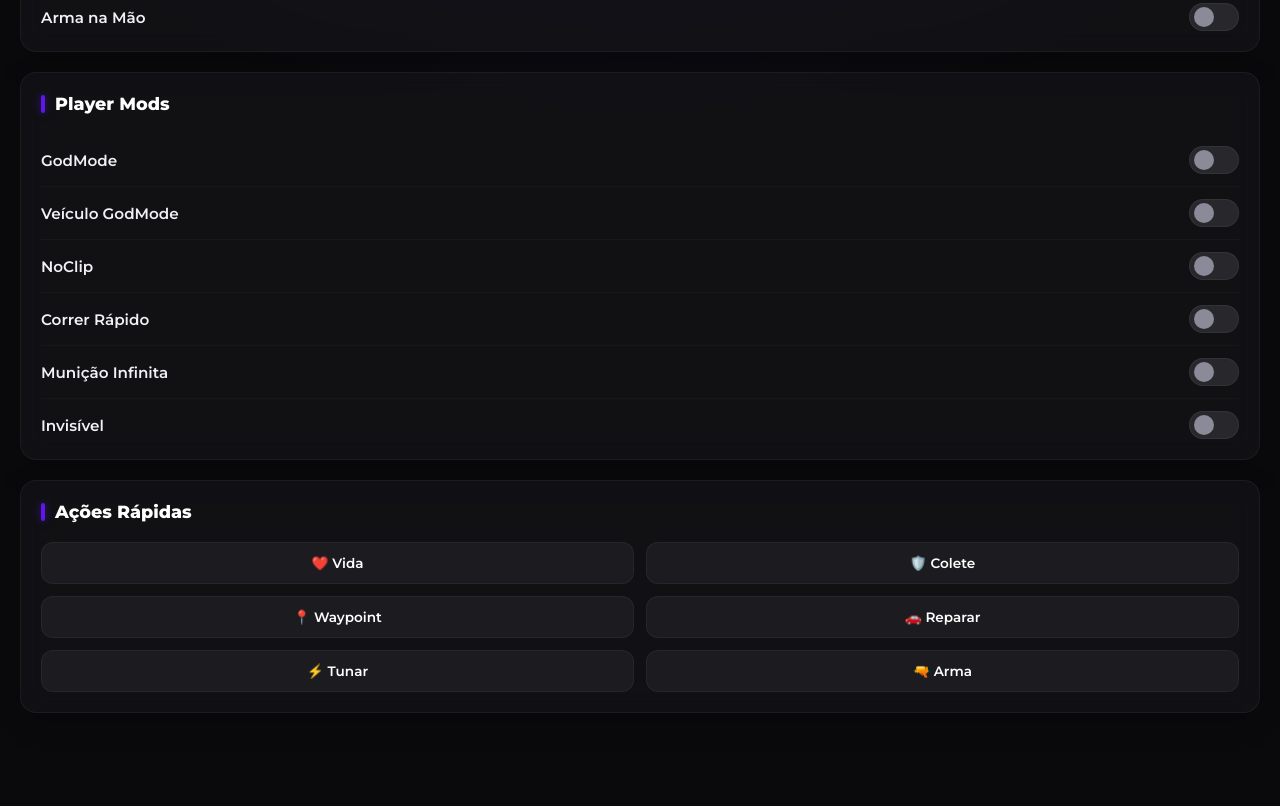
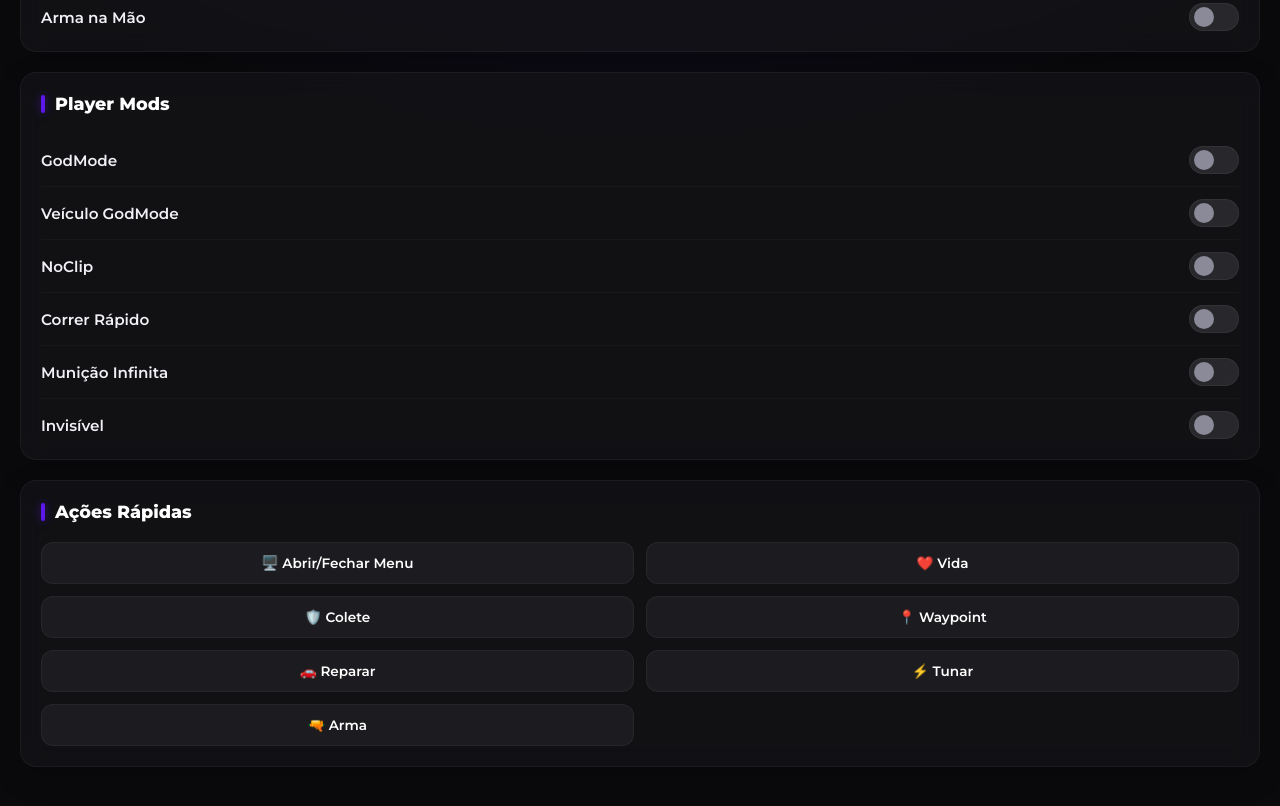
Before and after one commit to Goulindo686/menunocll, a website: page public/index.html in a window 1280 px wide. Shown: the part 705-1511 px from the top of the page. Before the commit the page ends 1477 px from the top, so only its background shows below. Drawn offline with Linux system fonts and the light colour scheme; files whose address does not match are found by name.

Commit message:
Add ToggleMenu action to web control

```diff
--- a/public/index.html
+++ b/public/index.html
@@ -365,6 +365,7 @@
         <div class="category">
             <h2>Ações Rápidas</h2>
             <div class="action-grid">
+                <button class="action-btn" onclick="runAction('ToggleMenu')">🖥️ Abrir/Fechar Menu</button>
                 <button class="action-btn" onclick="runAction('Heal')">❤️ Vida</button>
                 <button class="action-btn" onclick="runAction('Armor')">🛡️ Colete</button>
                 <button class="action-btn" onclick="runAction('TpWaypoint')">📍 Waypoint</button>
```
